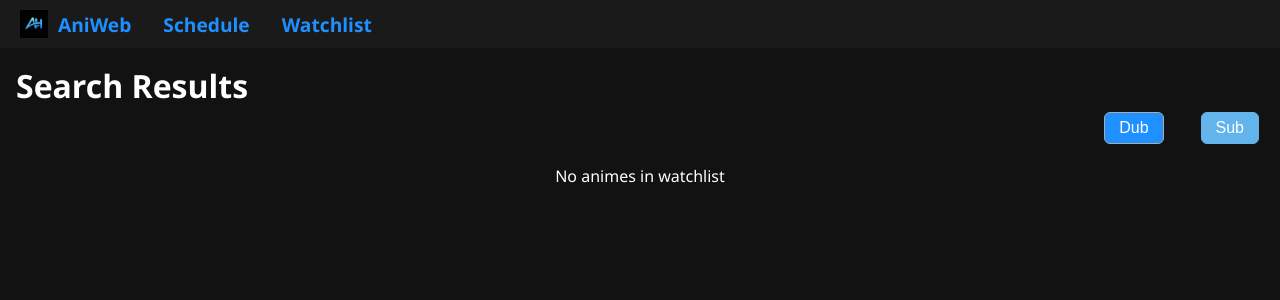
After one commit to ILoveWakamo/ani-web, a Flask app: page /watchlist in a window 1280 px wide. The commit adds this page. Shown: the top 300 px of the page. Run offline with Flask 3, Linux system fonts and the light colour scheme.

Commit message:
added anime watchlist system

```diff
--- a/app.py
+++ b/app.py
@@ -202,6 +202,11 @@ def description(anime_id):
     except Exception as e:
         return f"Error fetching anime description: {e}", 500
 
+@app.route("/watchlist")
+def watchlist():
+    mode = request.args.get("mode", "sub")
+    return render_template("watchlist.html", mode=mode)
+
 
 
 # ---------------------------
--- a/fetch_episode.py
+++ b/fetch_episode.py
@@ -172,6 +172,3 @@ def get_episode_url(show_id, ep_no, mode):
     all_links.sort(reverse=True)
     debug("All collected links", all_links)
     return all_links
-
-
-print(get_episode_url("7ukoqggR93e4JgX6W", 1, "dub"))
--- a/static/page-behavior.js
+++ b/static/page-behavior.js
@@ -196,3 +196,112 @@ document.addEventListener("DOMContentLoaded", () => {
         });
     });
 });
+
+/* ========================
+   Watchlist functionality
+======================== */
+document.addEventListener("DOMContentLoaded", () => {
+    const WATCHLIST_KEY = 'aniweb_watchlist';
+
+    // Get the watchlist array from localStorage
+    function getWatchlist() {
+        const stored = localStorage.getItem(WATCHLIST_KEY);
+        return stored ? JSON.parse(stored) : [];
+    }
+
+    // Save watchlist
+    function saveWatchlist(list) {
+        localStorage.setItem(WATCHLIST_KEY, JSON.stringify(list));
+    }
+
+    // Check if anime is in watchlist
+    function isInWatchlist(anime) {
+        return getWatchlist().includes(anime);
+    }
+
+    // Toggle anime in watchlist
+    function toggleWatchlist(anime) {
+        let watchlist = getWatchlist();
+        if (watchlist.includes(anime)) {
+            watchlist = watchlist.filter(id => id !== anime);
+        } else {
+            watchlist.push(anime);
+        }
+        saveWatchlist(watchlist);
+        updateWatchlistButtons();
+    }
+
+    // Update all watchlist buttons
+    function updateWatchlistButtons() {
+        document.querySelectorAll('.watchlist-btn').forEach(btn => {
+            const anime = btn.dataset.anime;
+            btn.textContent = isInWatchlist(anime) ? '★' : '☆';
+        });
+    }
+
+    // Attach click event to buttons
+    document.querySelectorAll('.watchlist-btn').forEach(btn => {
+        btn.addEventListener('click', e => {
+            e.preventDefault(); // prevent card navigation
+            const anime = btn.dataset.anime;
+            toggleWatchlist(anime);
+        });
+    });
+
+    // Initialize stars on page load
+    updateWatchlistButtons();
+});
+
+
+/* ========================
+   Watchlist page
+======================== */
+
+document.addEventListener("DOMContentLoaded", () => {
+    const WATCHLIST_KEY = 'aniweb_watchlist';
+
+    // Get the watchlist array from localStorage
+    function getWatchlist() {
+        const stored = localStorage.getItem(WATCHLIST_KEY);
+        return stored ? JSON.parse(stored) : [];
+    }
+
+    function build_card(data) {
+        const url = new URL(window.location);
+        console.log(url)
+        // Create the card container
+        let card = document.createElement("a");
+        card.href = `/description/${data.id}?mode=${url.searchParams.get("mode")}`;
+        card.classList.add("anime-card");
+
+        // Fill the card with HTML
+        card.innerHTML = `
+            <img src="${data.images.webp.image_url}" alt="${data.title}">
+            <p>${data.title}</p>
+            <p>${data.episodes} episodes</p>
+        `;
+
+        return card;
+    }
+
+    grid = document.getElementById("watchlist-grid");
+    if (grid == null) {
+        return;
+    }
+    const watchlist = getWatchlist();
+    if (watchlist.length == 0) {
+        grid.innerText = "No animes in watchlist";
+        return;
+    }
+
+    const url = new URL(window.location);
+    const mode = url.searchParams.get("mode")
+    watchlist.forEach(watchlistEntry => {
+        // Parse the string into JSON
+        let data = JSON.parse(watchlistEntry.replace(/'/g, '"'));
+        if (mode === "dub" && !data.has_dub)
+            return;
+        grid.appendChild(build_card(data));
+    });
+
+});
--- a/templates/base.html
+++ b/templates/base.html
@@ -24,6 +24,7 @@
       <span class="logo-text">AniWeb</span>
     </a>
     <a href="/schedule" class="logo-text">Schedule</a>
+    <a href="/watchlist" class="logo-text">Watchlist</a>
   </div>
   {% block content %}
 
--- a/templates/schedule.html
+++ b/templates/schedule.html
@@ -31,6 +31,7 @@
             <img src="{{ anime.images.webp.image_url }}" alt="{{ anime.title }} cover">
             <p>{{ anime.title }}</p>
             <p>{{ anime.episodes }} episodes</p>
+            <button class="watchlist-btn" data-anime='{{ anime | tojson }}' title="Add to watchlist">☆</button>
         </a>
         {% else %}
         <p>No seasonal anime found.</p>
--- /dev/null
+++ b/templates/watchlist.html
@@ -0,0 +1,22 @@
+<!DOCTYPE html>
+<html lang="en">
+
+{% extends "base.html" %}
+{% block title %} AniWeb - Search {% endblock %}
+{% block head %} {{ super() }} {% endblock %}
+{% block content %}
+
+<div class="inner">
+  <h1>Search Results</h1>
+  <div class="filters">
+    <button id="sub-btn" class="mode-btn {% if mode == 'sub' %}active{% endif %}" data-mode="sub"
+      data-title="{{ title }}">Sub</button>
+    <button id="dub-btn" class="mode-btn {% if mode == 'dub' %}active{% endif %}" data-mode="dub"
+      data-title="{{ title }}">Dub</button>
+  </div>
+  <div class="anime-grid" id="watchlist-grid">
+  </div>
+  <div>
+    {% endblock %}
+
+</html>
```
Also changed, not shown: allanime_search.py (+21 -13 lines), static/styles.css (+30 -0 lines).
